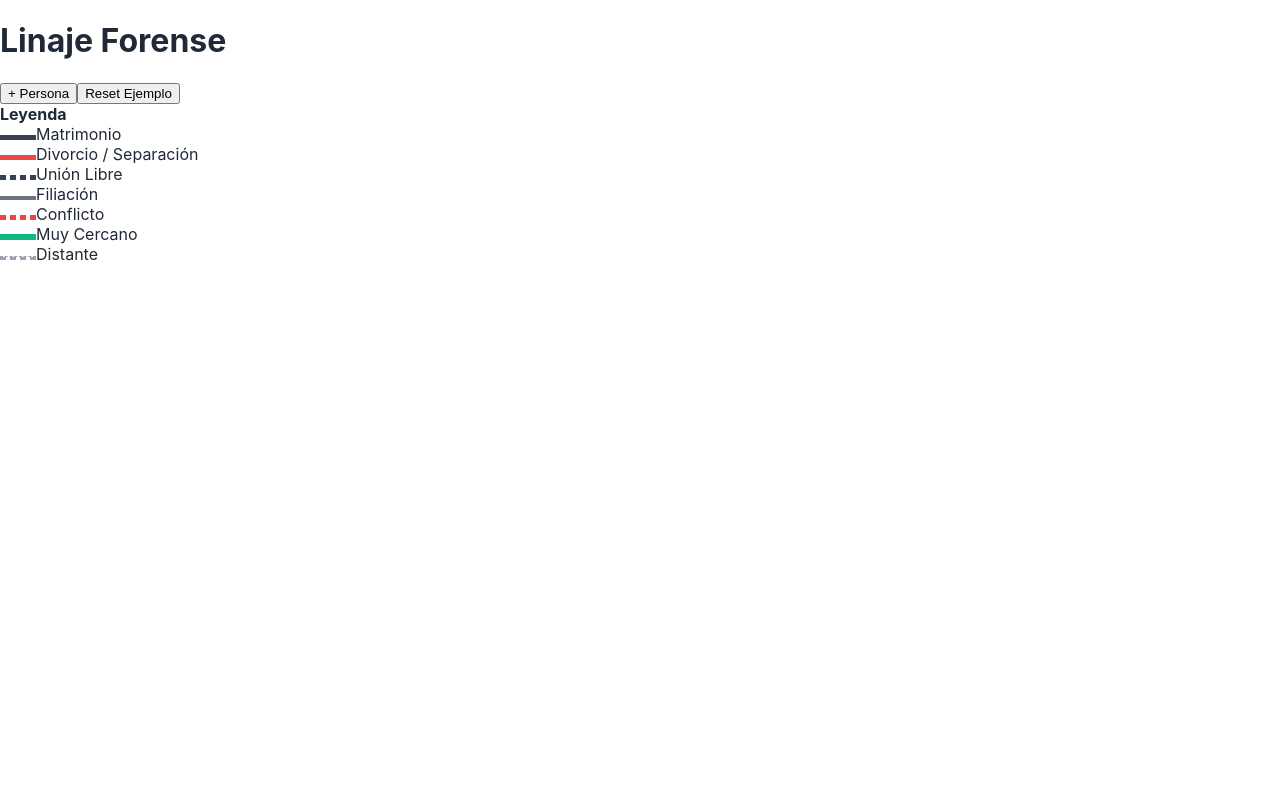
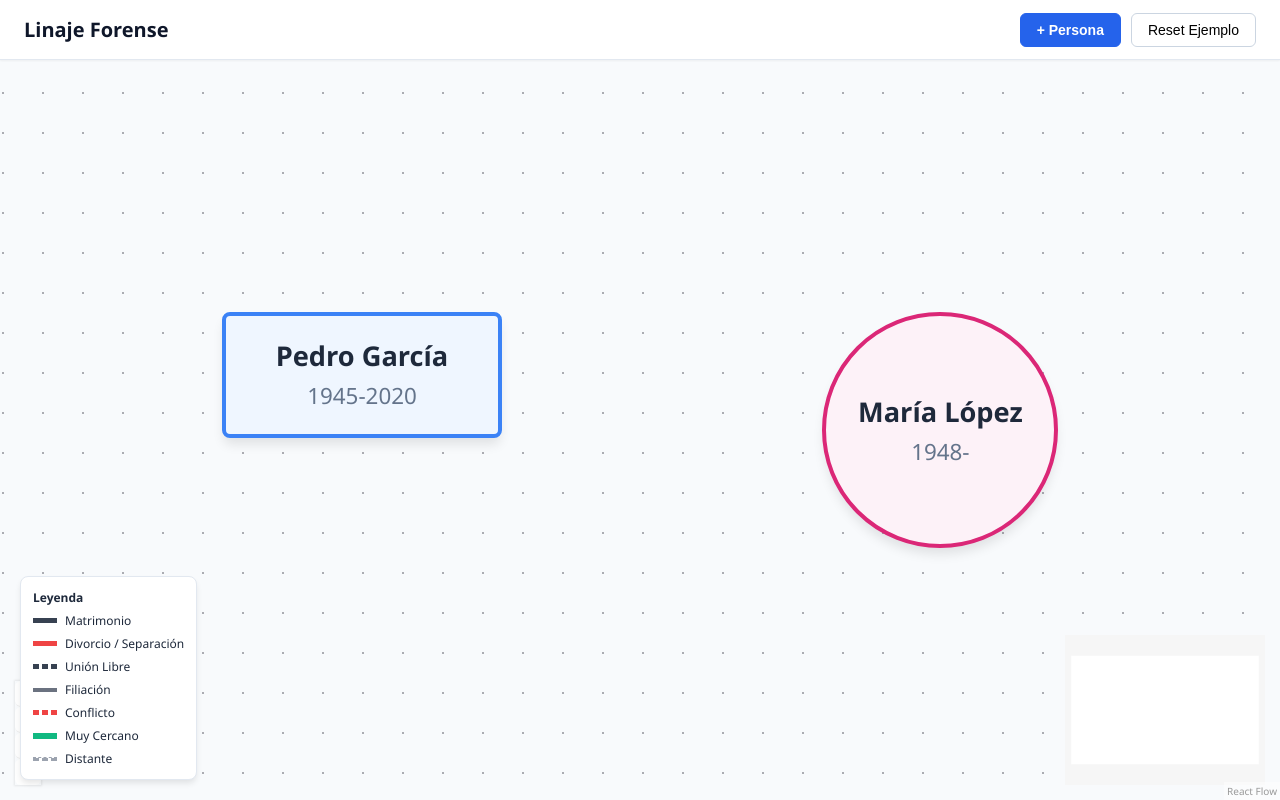
Before and after one commit to psjesusluis-coder/applinajez, a React (Vite) app in the folder Linaje/: page / in a window 1280 px wide. Built offline with nearby package versions, Linux system fonts and the light colour scheme.

Commit message:
Refactor App.css for improved styling and layout

```diff
--- a/Linaje/src/App.css
+++ b/Linaje/src/App.css
@@ -1,172 +1,88 @@
 * { box-sizing: border-box; }
+body { margin: 0; font-family: 'Segoe UI', system-ui, sans-serif; background: #f8fafc; color: #1e293b; }
 
-body {
-  margin: 0;
-  font-family: -apple-system, BlinkMacSystemFont, 'Segoe UI', Roboto, sans-serif;
-  color: #1f2937;
+.app-container { height: 100vh; display: flex; flex-direction: column; }
+
+/* Top Bar */
+.top-bar {
+  height: 60px; background: white; border-bottom: 1px solid #e2e8f0;
+  display: flex; align-items: center; justify-content: space-between; padding: 0 24px;
+  box-shadow: 0 1px 2px rgba(0,0,0,0.05); z-index: 10;
 }
+.top-bar h1 { font-size: 1.25rem; font-weight: 700; color: #0f172a; margin: 0; }
+.actions { display: flex; gap: 10px; }
 
-.app { height: 100vh; display: flex; flex-direction: column; }
+/* Buttons */
+button { cursor: pointer; font-size: 0.875rem; padding: 8px 16px; border-radius: 6px; border: 1px solid #cbd5e1; background: white; transition: all 0.2s; }
+button:hover { background: #f1f5f9; }
+.btn-primary { background: #2563eb; color: white; border-color: #2563eb; font-weight: 600; }
+.btn-primary:hover { background: #1d4ed8; }
+.btn-danger { background: #fee2e2; color: #b91c1c; border-color: #fecaca; width: 100%; margin-top: auto; }
+.btn-danger:hover { background: #fecaca; }
+.btn-block { width: 100%; background: #0f172a; color: white; border: none; }
+.btn-block:hover { background: #334155; }
+.btn-block:disabled { opacity: 0.5; cursor: not-allowed; }
+.btn-icon { background: transparent; border: none; padding: 4px; font-size: 1rem; }
 
-/* Barra superior */
-.topbar {
-  min-height: 60px;
-  display: flex;
-  align-items: center;
-  gap: 16px;
-  padding: 8px 20px;
-  background: #fff;
-  border-bottom: 1px solid #e7e5e4;
-  flex-wrap: wrap;
+/* Main Layout */
+.main-area { flex: 1; display: flex; overflow: hidden; position: relative; }
+.canvas-wrapper { flex: 1; position: relative; background: #f8fafc; }
+
+/* NODES (Corrección de uniformidad) */
+.person-node {
+  padding: 12px 16px; min-width: 140px; text-align: center;
+  background: white; font-size: 0.8rem; border: 2px solid #94a3b8;
+  box-shadow: 0 4px 6px -1px rgba(0,0,0,0.1); transition: all 0.2s;
+  display: flex; flex-direction: column; justify-content: center; align-items: center;
 }
-.topbar h1 { font-family: Georgia, serif; font-size: 22px; margin: 0; }
-.toolbar { margin-left: auto; display: flex; align-items: center; gap: 8px; flex-wrap: wrap; }
-.toolbar button, .toolbar select, .editor button, .legend button {
-  font: inherit;
-  font-size: 13px;
-  padding: 6px 12px;
-  border-radius: 6px;
-  border: 1px solid #d6d3d1;
-  background: #fff;
-  cursor: pointer;
+.person-node.selected { box-shadow: 0 0 0 3px rgba(37, 99, 235, 0.4); border-color: #2563eb; z-index: 10; }
+
+/* Formas Geométricas Estrictas */
+.person-node.male { border-radius: 4px; border-color: #3b82f6; background: #eff6ff; }
+.person-node.female { border-radius: 50%; aspect-ratio: 1/1; min-width: 100px; min-height: 100px; border-color: #db2777; background: #fdf2f8; }
+
+.person-node .name { font-weight: 700; font-size: 0.85rem; color: #1e293b; line-height: 1.2; }
+.person-node .year { font-size: 0.7rem; color: #64748b; margin-top: 4px; }
+
+/* HANDLES (Puntos de conexión) */
+.handle { width: 8px !important; height: 8px !important; background: #64748b !important; border: none !important; opacity: 0; transition: opacity 0.2s; }
+.person-node:hover .handle, .person-node.selected .handle { opacity: 1; }
+
+/* SIDE PANEL */
+.side-panel {
+  width: 320px; background: white; border-left: 1px solid #e2e8f0;
+  display: flex; flex-direction: column; padding: 20px; gap: 16px;
+  box-shadow: -4px 0 15px rgba(0,0,0,0.03); overflow-y: auto; z-index: 20;
 }
-.toolbar button:hover, .editor button:hover { background: #f5f5f4; }
-.primary { background: #2563eb !important; color: #fff !important; border-color: #2563eb !important; }
-.primary:hover { background: #1d4ed8 !important; }
-.primary:disabled { opacity: 0.5; cursor: default; }
-.ghost { background: transparent !important; border: none !important; cursor: pointer; color: #57534e; }
-.kind { font-size: 13px; display: flex; gap: 6px; align-items: center; color: #57534e; }
+.panel-header { display: flex; justify-content: space-between; align-items: center; margin-bottom: 8px; }
+.panel-header h3 { margin: 0; font-size: 1rem; color: #0f172a; }
+.section-title { font-size: 0.75rem; text-transform: uppercase; letter-spacing: 0.05em; color: #64748b; font-weight: 700; margin-top: 8px; }
 
-/* Cuerpo */
-.body { flex: 1; display: flex; min-height: 0; }
-.canvas { position: relative; flex: 1; background: #fafaf9; }
+.form-group { display: flex; flex-direction: column; gap: 6px; }
+.form-group label { font-size: 0.8rem; font-weight: 600; color: #475569; }
+.form-group input, .form-group select {
+  padding: 8px 12px; border: 1px solid #cbd5e1; border-radius: 6px; font-size: 0.875rem; outline: none;
+}
+.form-group input:focus, .form-group select:focus { border-color: #2563eb; ring: 2px solid #bfdbfe; }
 
-/* Nodos */
-.person {
-  position: relative;
-  min-width: 130px;
-  padding: 8px 12px;
-  text-align: center;
-  background: #fff;
-  font-size: 12px;
-  border: 2px solid;
+.rel-list { display: flex; flex-direction: column; gap: 8px; max-height: 200px; overflow-y: auto; }
+.rel-item {
+  display: flex; justify-content: space-between; align-items: center;
+  padding: 8px; background: #f8fafc; border-radius: 6px; border: 1px solid #e2e8f0; font-size: 0.8rem;
 }
-.person--m { border-color: #2563eb; background: #dbeafe; border-radius: 4px; }
-.person--f { border-color: #db2777; background: #fce7f3; border-radius: 999px; padding: 18px 16px; }
-.person.is-selected { box-shadow: 0 0 0 3px rgba(37, 99, 235, 0.35); }
-.person.is-dead::after {
-  content: '';
-  position: absolute;
-  left: -8px;
-  right: -8px;
-  top: 50%;
-  border-top: 2px solid #1f2937;
-  transform: rotate(-25deg);
+.empty-msg { font-size: 0.8rem; color: #94a3b8; font-style: italic; text-align: center; margin: 10px 0; }
+
+/* LEGEND OVERLAY */
+.legend-overlay {
+  position: absolute; bottom: 20px; left: 20px; background: white; padding: 12px;
+  border-radius: 8px; border: 1px solid #e2e8f0; box-shadow: 0 4px 6px -1px rgba(0,0,0,0.1);
+  font-size: 0.75rem; display: flex; flex-direction: column; gap: 6px; z-index: 5;
 }
-.person-name { font-weight: 600; font-size: 12px; }
-.person-year { font-size: 10px; color: #6b7280; margin-top: 2px; }
+.legend-item { display: flex; align-items: center; gap: 8px; }
+.swatch { width: 24px; height: 0; border-top-style: solid; display: inline-block; }
 
-/* Puntos de conexión: invisibles pero arrastrables */
-.react-flow__handle { opacity: 0; width: 10px; height: 10px; }
-.person:hover .react-flow__handle, .person.is-selected .react-flow__handle { opacity: 0.6; background: #2563eb; }
-
-/* Botones rápidos alrededor de la persona seleccionada */
-.quick { position: absolute; z-index: 10; }
-.quick button {
-  font-size: 10px;
-  padding: 3px 8px;
-  border-radius: 999px;
-  border: 1px solid #2563eb;
-  background: #fff;
-  color: #2563eb;
-  cursor: pointer;
-  white-space: nowrap;
+/* Responsive */
+@media (max-width: 768px) {
+  .side-panel { position: absolute; right: 0; top: 0; bottom: 0; width: 100%; max-width: 300px; transform: translateX(100%); transition: transform 0.3s; }
+  .side-panel.active { transform: translateX(0); }
 }
-.quick button:hover { background: #2563eb; color: #fff; }
-.q-top { top: -34px; left: 50%; transform: translateX(-50%); }
-.q-bottom { bottom: -34px; left: 50%; transform: translateX(-50%); }
-.q-right { right: -112px; top: 50%; transform: translateY(-50%); }
-.q-left { left: -112px; top: 50%; transform: translateY(-50%); }
-
-/* Leyenda */
-.legend {
-  position: absolute;
-  bottom: 16px;
-  left: 16px;
-  z-index: 5;
-  width: 270px;
-  max-height: 55%;
-  overflow-y: auto;
-  background: #fff;
-  padding: 12px 14px;
-  border-radius: 8px;
-  border: 1px solid #e7e5e4;
-  box-shadow: 0 4px 12px rgba(0, 0, 0, 0.06);
-  font-size: 12px;
-}
-.legend-title { font-weight: 600; margin: 8px 0 4px; color: #57534e; }
-.legend-row { display: flex; align-items: center; gap: 8px; margin: 3px 0; }
-.swatch { width: 36px; height: 0; display: inline-block; flex-shrink: 0; }
-
-/* Editor lateral */
-.editor {
-  width: 300px;
-  background: #fff;
-  border-left: 1px solid #e7e5e4;
-  padding: 16px;
-  display: flex;
-  flex-direction: column;
-  gap: 12px;
-  overflow-y: auto;
-}
-.editor-head { display: flex; justify-content: space-between; align-items: center; }
-.editor label { display: flex; flex-direction: column; gap: 4px; font-size: 12px; color: #57534e; }
-.editor label.check { flex-direction: row; align-items: center; gap: 8px; }
-.editor input, .editor select {
-  font: inherit;
-  padding: 8px;
-  border: 1px solid #d6d3d1;
-  border-radius: 6px;
-  color: #1f2937;
-  background: #fff;
-}
-.section-title { font-size: 12px; font-weight: 600; color: #57534e; margin-top: 4px; }
-.rel-row {
-  display: flex;
-  justify-content: space-between;
-  align-items: center;
-  gap: 8px;
-  font-size: 12px;
-  padding: 6px 8px;
-  border: 1px solid #e7e5e4;
-  border-radius: 6px;
-}
-.rel-row small { color: #78716c; }
-.add-rel { display: flex; flex-direction: column; gap: 8px; padding-top: 4px; }
-.hint { font-size: 12px; color: #78716c; margin: 0; }
-.danger {
-  margin-top: auto;
-  padding: 8px;
-  border: 1px solid #fca5a5 !important;
-  background: #fff !important;
-  color: #b91c1c !important;
-  border-radius: 6px;
-  cursor: pointer;
-}
-.danger:hover { background: #fef2f2 !important; }
-
-@media (max-width: 720px) {
-  .editor {
-    position: absolute;
-    right: 0;
-    bottom: 0;
-    left: 0;
-    width: auto;
-    max-height: 50%;
-    border-left: none;
-    border-top: 1px solid #e7e5e4;
-  }
-  .legend { display: none; }
-  .q-right { right: -96px; }
-  .q-left { left: -96px; }
-}
```
